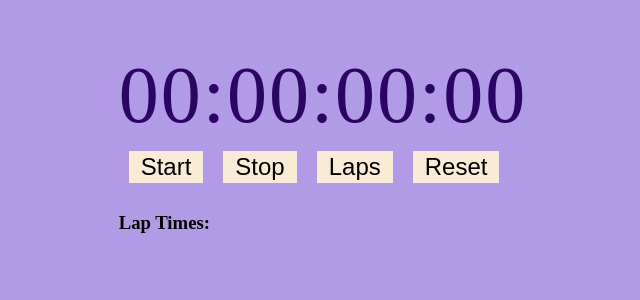
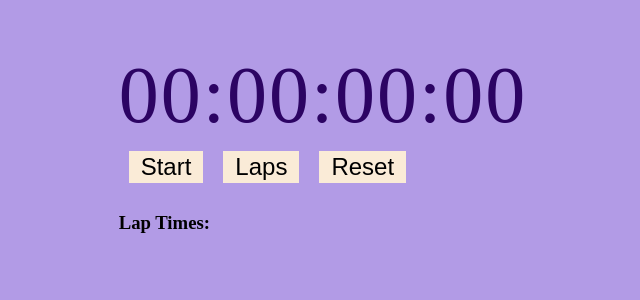
Before and after one commit to Shopify/eng-intern-assessment-react, a React app: page / in a window 1280 px wide. Shown: the top 300 px of the page, without its empty margins (317-957 px from the left). Built offline with nearby package versions, Linux system fonts and the light colour scheme.

Commit message:
completed StopWatchButton Logic

```diff
--- a/src/StopWatch.tsx
+++ b/src/StopWatch.tsx
@@ -22,14 +22,7 @@ return formattedTime;
 
 export default function StopWatch() {
   const [time, setTime] = useState(0);
-  const [timerArray, setTimerArray] = useState<Array<number | string>>([]);
-  const [numberOfLaps, setNumberOfLaps] = useState<Array<number>>([]);
   const [laps, setLaps] = useState<Array<number>>([]);
-
-
-//   useEffect(() => {
-//     setTimerArray(timeCalulator(time));
-//   }, [time]);
 
   return (
     <div>
@@ -39,7 +32,6 @@ export default function StopWatch() {
       <div>
         <StopWatchButton  time={time}
           setTime={setTime}
-          setNumberOfLaps={setNumberOfLaps}
           setLaps={setLaps}
           laps={laps}></StopWatchButton>
       </div>
--- a/src/StopWatchButton.tsx
+++ b/src/StopWatchButton.tsx
@@ -1,57 +1,54 @@
-import React, { useState } from 'react'
-
+import React, { useState } from "react";
 
 // Maximum number of laps that can be recorded
 const maxLaps = 25;
 
-
 type Props = {
   time: number;
   setTime: Function;
-    setNumberOfLaps: Function;
   setLaps: Function;
   laps: Array<number>;
-}
-  export default function StopWatchButton(props:Props) {
-
-    const { time, setTime, setNumberOfLaps, setLaps } = props;
-    const [intervalId, setIntervalId]=useState<number>(0);
-
+};
+export default function StopWatchButton(props: Props) {
+  const { time, setTime, setLaps } = props;
+  const [intervalId, setIntervalId] = useState<number>(0);
+  const [isTimerActive, setIsTimerActive] = useState(false);
 
   const handleStartButton = (e: object) => {
-        let interval:any = setInterval(() => {
-            setTime((prev:number) => prev + 1);
+    let interval: any = setInterval(() => {
+      setTime((prev: number) => prev + 1);
     }, 10);
 
     setIntervalId(interval);
-    }
-
-
+    setIsTimerActive(true);
+  };
 
   const handleStopButton = () => {
     clearInterval(intervalId);
-
-    }
+    setIsTimerActive(false);
+  };
 
   const handleLapsButton = () => {
+    if (isTimerActive) {
       setLaps((prevLaps: any) => [...prevLaps, time]);
-        setNumberOfLaps((prevLaps: number) => prevLaps + 1);
     }
+  };
 
   const handleResetButton = () => {
     clearInterval(intervalId);
     setTime(0);
-        setNumberOfLaps(0);
-        }
-
-
+    setLaps([]);
+  };
 
   return (
-        <div className='stopwatchbutton-container'>
+    <div className="stopwatchbutton-container">
+      {isTimerActive ? (
+        <button onClick={handleStopButton}>Stop</button>
+      ) : (
         <button onClick={handleStartButton}>Start</button>
-            <button onClick={handleStopButton}>Stop</button>
+      )}
       <button onClick={handleLapsButton}>Laps</button>
       <button onClick={handleResetButton}>Reset</button>
     </div>
-    )
+  );
 }
```
Lines whose indentation alone changed are shown as unchanged.
